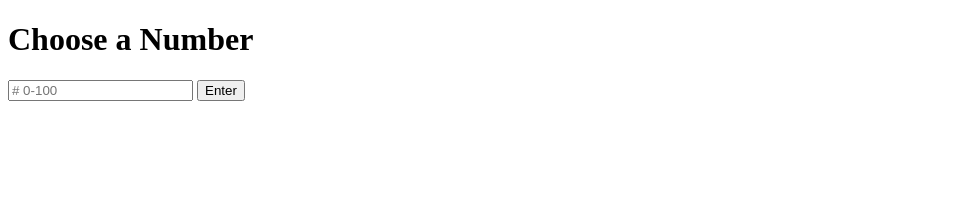
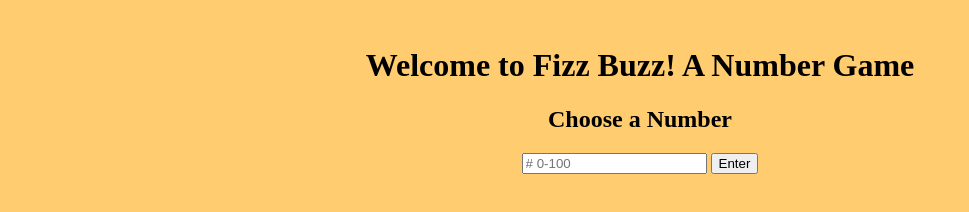
Before and after one commit to sparklebunny/fizzbuzz, a plain HTML site: page index.html in a window 1280 px wide. Shown: the whole page, without its empty margins (0-969 px from the left). Drawn offline with nearby package versions, Linux system fonts and the light colour scheme.

Commit message:
Added CSS file with styling, centered content, added headline, background color

```diff
--- a/index.html
+++ b/index.html
@@ -1,6 +1,7 @@
 <!doctype html>
 <html lang="en">
 <head>
+	<link rel="stylesheet" href="style.css">
 	<script src="http://code.jquery.com/jquery.min.js"></script>
 	<script type="text/javascript" src="app.js"></script>
 <!-- 	<script language="JavaScript"></script>
@@ -8,13 +9,15 @@
 	<title>FizzBuzz</title>
 </head>
 <body>
-	<h1>Choose a Number</h1>
+	<container class="contents">
+		<h1>Welcome to Fizz Buzz! A Number Game</h1>
+		<h2 class="title">Choose a Number</h2>
+		<div class="input-content">
+		<input type="text" id="myNumber" placeholder="# 0-100" />
+		<input type="button" id="enterButton" value="Enter" />
+		</div>
 
-	<input type="text" id="myNumber" placeholder="# 0-100" />
-	<input type="button" id="enterButton" value="Enter" />
-
-
-	<div id="display"></div>
-
+		<div id="display"></div>
+	</container>
 </body>
 </html>
--- /dev/null
+++ b/style.css
@@ -0,0 +1,18 @@
+body {
+	background-color: #FFCC6F;
+}
+
+.contents,
+.input-contents
+{
+	text-align: center;
+	margin: 20px;
+}
+
+h1 {
+	font-size: 2em;
+}
+
+h2 {
+	font-size: 1.5em;
+}
```
